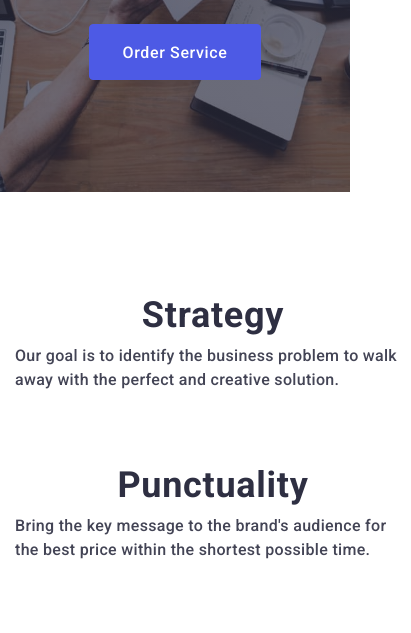
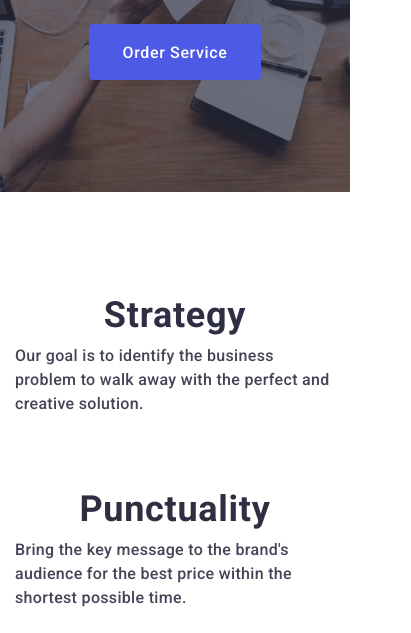
Before and after one commit to ann1777/goit-markup-07, a plain HTML site: page index.html in a window 390 px wide. Shown: the part 462-1095 px from the top of the page, 411 px wide, since content can reach past the window. Drawn offline with nearby package versions, Linux system fonts and the light colour scheme.

Commit message:
Corrected mobile.css @media.

```diff
--- a/css/mobile.css
+++ b/css/mobile.css
@@ -1492,7 +1492,7 @@ section.portfolio {
   }
 
   .feature-item {
-    width: 396px;
+    max-width: 396px;
   }
 
   .modal {
```
